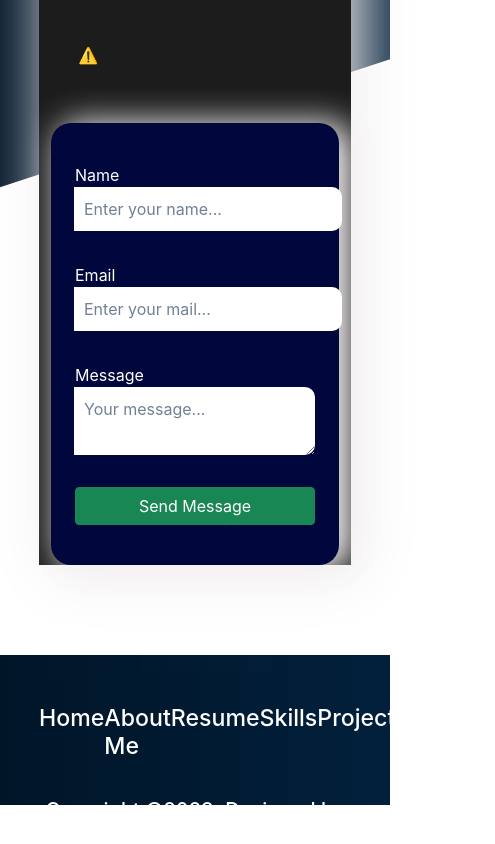
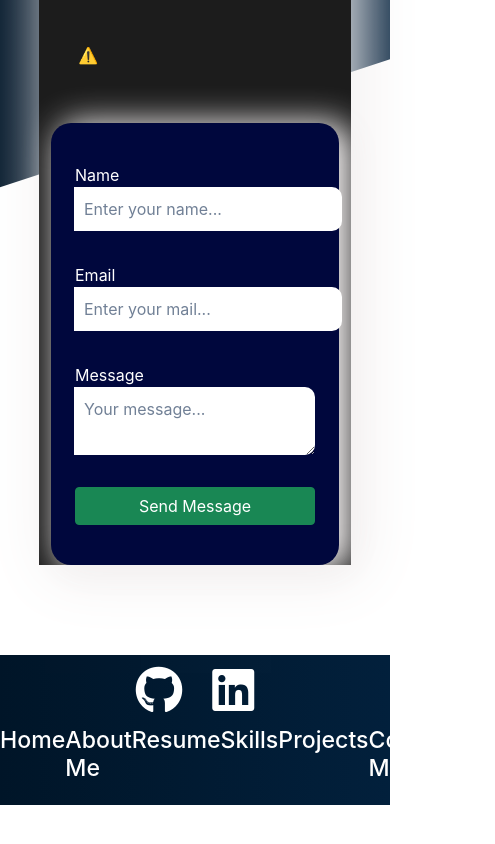
Before and after one commit to crusher8010/crusher8010.github.io, a React (Create React App) app: page / in a window 390 px wide. Shown: the part 9901-10745 px from the top of the page, 495 px wide, since content can reach past the window. Built offline with nearby package versions, Linux system fonts and the light colour scheme; no server answers.

Commit message:
added footer icons

```diff
--- a/src/Pages/Footer/Footer.css
+++ b/src/Pages/Footer/Footer.css
@@ -5,8 +5,8 @@
 }
 
 .footerDiv {
-    padding-top: 50px;
-    width: 80%;
+    margin-top: 20px;
+    width: 30%;
     margin: auto;
     display: flex;
     justify-content: space-between;
@@ -14,5 +14,42 @@
 
 .footerCopy {
     text-align: center;
-    margin-top: 30px;
+    margin-top: 20px;
 }
+
+@media screen and (max-width: 1400px) {
+    .footerDiv {
+        width: 40%;
+    }
+}
+
+@media screen and (max-width: 1000px) {
+    .footerDiv {
+        width: 50%;
+    }
+}
+
+@media screen and (max-width: 800px) {
+    .footerDiv {
+        width: 60%;
+    }
+}
+
+@media screen and (max-width: 650px) {
+    .footerDiv {
+        width: 70%;
+    }
+}
+
+@media screen and (max-width: 550px) {
+    .footerDiv {
+        width: 80%;
+    }
+}
+
+@media screen and (max-width: 450px) {
+    .footerDiv {
+        width: 100%;
+        justify-content: space-around;
+    }
+}
--- a/src/Pages/Footer/Footer.jsx
+++ b/src/Pages/Footer/Footer.jsx
@@ -1,8 +1,15 @@
 import "./Footer.css";
+import { Link } from "@chakra-ui/react";
 
 function Footer() {
     return (
         <div className="footer">
+            <div>
+                <span className="profile-links">
+                    <Link href="https://github.com/crusher8010" isExternal><i className="fa-brands fa-github"></i></Link>
+                    <Link href="https://www.linkedin.com/in/anirudha-mandal-b3ab5a18a/" isExternal><i className="fa-brands fa-linkedin"></i></Link>
+                </span>
+            </div>
             <div className="footerDiv">
                 <a href="#homepage" ><h3>Home</h3></a>
                 <a href="#aboutme" ><h3>About Me</h3></a>
```
